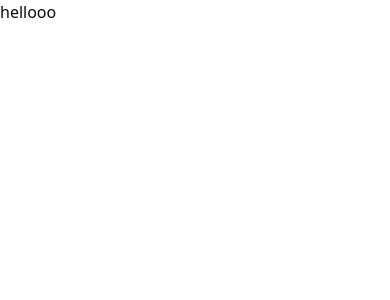
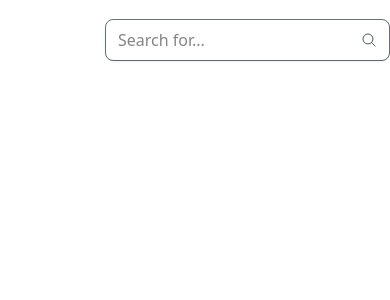
Before and after one commit to aryanrule/DoodleDraw, a Next.js app: page /dashboard/projects in a window 390 px wide. Shown: the top 300 px of the page. Built offline with nearby package versions, Linux system fonts and the light colour scheme.

Commit message:
middleware updation

```diff
--- a/package.json
+++ b/package.json
@@ -19,7 +19,8 @@
     "next": "15.4.6",
     "react": "19.1.0",
     "react-dom": "19.1.0",
-    "tailwind-merge": "^3.3.1"
+    "tailwind-merge": "^3.3.1",
+    "zustand": "^5.0.7"
   },
   "devDependencies": {
     "@eslint/eslintrc": "^3",
--- a/src/app/(routes)/dashboard/projects/page.tsx
+++ b/src/app/(routes)/dashboard/projects/page.tsx
@@ -1,11 +1,21 @@
-import React from 'react'
-
+import React from "react";
+import SearchInput from "@/app/_components/SearchInput";
 const page = () => {
   return (
     <div>
-        hellooo
+      <section className="w-full h-20 flex justify-end  items-center">
+        <div className="flex flex-row gap-2 items-center">
+          {/* <ModeToggle /> */}
+          <div>
+            <SearchInput />
+          </div>
+          {/* <Createfile userInfo={userinfo} /> */}
+        </div>
+      </section>
+
+
     </div>
-  )
-}
+  );
+};
 
-export default page
+export default page;
--- /dev/null
+++ b/src/app/_components/SearchInput.tsx
@@ -0,0 +1,39 @@
+import React from 'react'
+
+const SearchInput = () => {
+  return (
+    <div className="relative border-[0.5px]  border-gray-500 rounded-md">
+  <label htmlFor="Search" className="sr-only"> Search </label>
+
+  <input
+    type="text"
+    id="Search"
+    placeholder="Search for..."
+    className="sm:px-5 px-3 w-full rounded-md border-gray-200 sm:py-2.5 py-2 pe-10 shadow-sm sm:text-sm"
+  />
+
+  <span className="absolute inset-y-0 end-0 grid w-10 place-content-center">
+    <button type="button" className="text-gray-600 hover:text-gray-700">
+      <span className="sr-only">Search</span>
+
+      <svg
+        xmlns="http://www.w3.org/2000/svg"
+        fill="none"
+        viewBox="0 0 24 24"
+        strokeWidth="1.5"
+        stroke="currentColor"
+        className="h-4 w-4"
+      >
+        <path
+          strokeLinecap="round"
+          strokeLinejoin="round"
+          d="M21 21l-5.197-5.197m0 0A7.5 7.5 0 105.196 5.196a7.5 7.5 0 0010.607 10.607z"
+        />
+      </svg>
+    </button>
+  </span>
+ </div>
+  )
+}
+
+export default SearchInput
--- a/src/middleware.ts
+++ b/src/middleware.ts
@@ -0,0 +1,15 @@
+
+import { NextResponse, NextRequest } from 'next/server'
+import { getKindeServerSession } from '@kinde-oss/kinde-auth-nextjs/server'
+
+
+export async function middleware(request: NextRequest) {
+  const {isAuthenticated} = getKindeServerSession();
+  if(!(await isAuthenticated())){
+      return NextResponse.redirect(new URL('/api/auth/login?post_login_redirect_url=/', request.url))
+  }
+}
+
+export const config = {
+  matcher: '/dashboard/projects',
+}
--- /dev/null
+++ b/src/store/store.ts
@@ -0,0 +1,13 @@
+import { create } from 'zustand'
+
+type state = {
+    user : any ,
+    project : any
+}
+
+export const usePersonalStore = create<state>()((set:any) => ({
+    user : null ,   // initial
+    project : null ,
+    updateUser : (user : any) => set((state : any) => ({user : state.user})) ,
+    updateProject : (user : any) => set((state: any) => ({project : state.project}))
+}))
```
Also changed, not shown: 1 other file (tests, documents, lock files or other folders).
